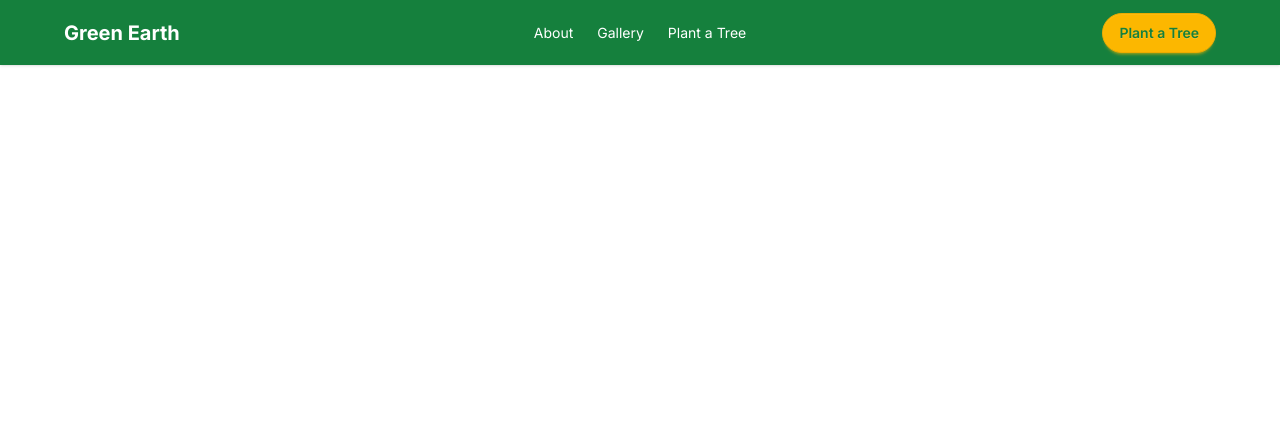
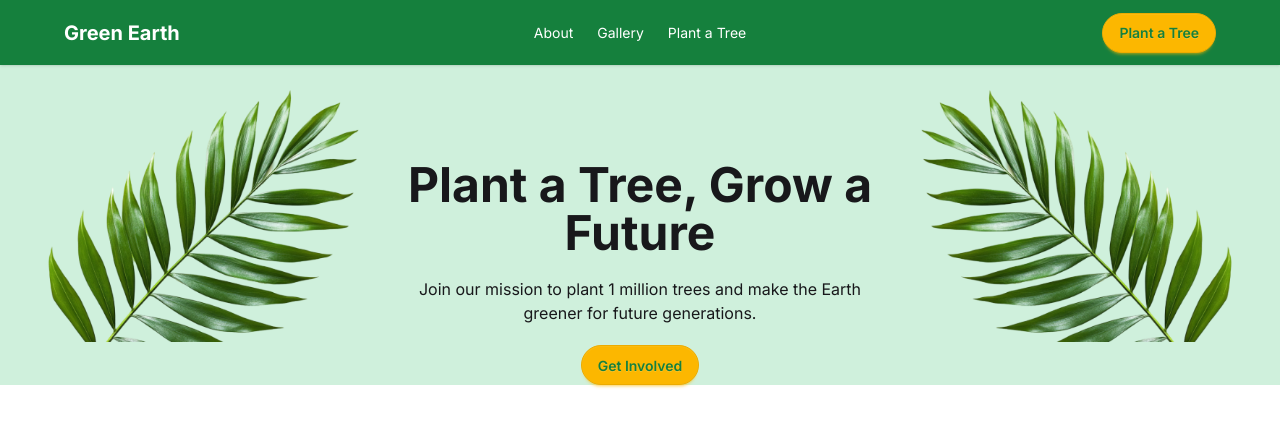
Before and after one commit to Rakibislam22/GreenEarth, a plain HTML site: page index.html in a window 1280 px wide. Drawn offline with nearby package versions, Linux system fonts and the light colour scheme.

Commit message:
Add Banner Section

```diff
--- a/index.html
+++ b/index.html
@@ -36,7 +36,7 @@
 
     <header>
         <nav>
-            <div class="px-16 navbar bg-base-100 shadow-sm bg-[#15803D] text-white">
+            <div class="lg:px-16 navbar bg-base-100 shadow-sm bg-[#15803D] text-white">
                 <div class="navbar-start ">
                     <div class="dropdown">
                         <div tabindex="0" role="button" class="btn btn-ghost lg:hidden">
@@ -47,7 +47,7 @@
                             </svg>
                         </div>
                         <ul tabindex="0"
-                            class="menu menu-sm dropdown-content bg-base-100 rounded-box z-1 mt-3 w-52 p-2 shadow">
+                            class="menu menu-sm dropdown-content bg-base-100 rounded-box z-1 mt-3 w-52 p-2 shadow text-[#15803D]">
                             <li><a>About</a></li>
                             <li><a>Gallery</a></li>
                             <li><a>Plant a Tree</a></li>
@@ -67,6 +67,18 @@
                 </div>
             </div>
         </nav>
+
+        <!-- Banner section -->
+        <div class="flex justify-between align-middle bg-[#CFF0DC]">
+            <div class="max-sm:hidden"><img src="assets/hero-leaf1.png" alt=""></div>
+            <div class="text-center pt-24 max-sm:py-16 space-y-5 max-w-2xl">
+                <h1 class="text-5xl max-sm:text-2xl  font-bold ">Plant a Tree, Grow a Future</h1>
+                <p>Join our mission to plant 1 million trees and make the Earth greener for future
+                    generations.</p>
+                <button class="btn btn-warning rounded-3xl text-[#15803D]">Get Involved</button>
+            </div>
+            <div class="max-sm:hidden"><img src="assets/hero-leaf2.png" alt=""></div>
+        </div>
     </header>
 
 </body>
```
